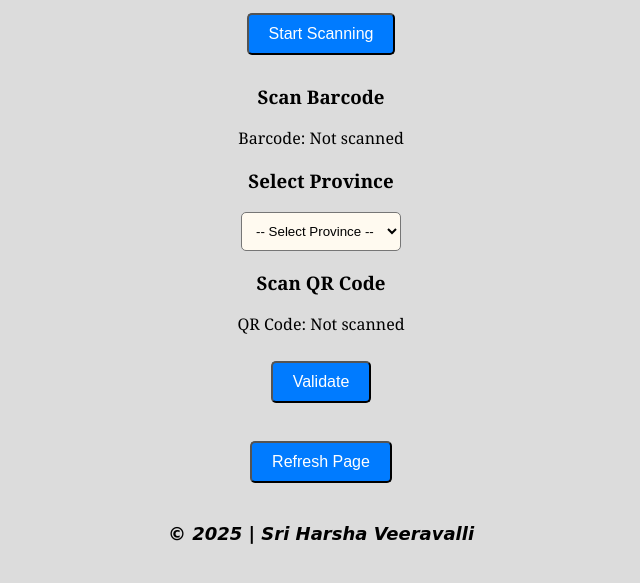
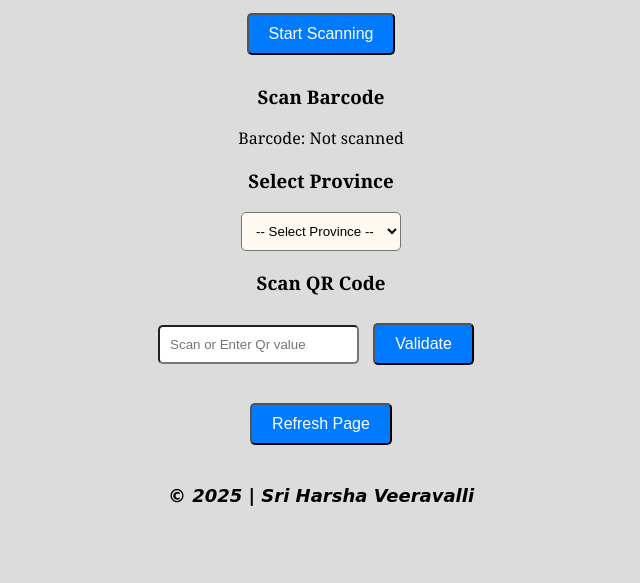
Before and after one commit to Hveeravalli16/Qr-Validator, a plain HTML site: page index.html in a window 1280 px wide. Shown: the part 315-898 px from the top of the page, without its empty margins (319-959 px from the left). Drawn offline with Linux system fonts and the light colour scheme.

Commit message:
added textbox to check value is entered

```diff
--- a/index.html
+++ b/index.html
@@ -38,7 +38,8 @@
     <!-- QR Code Scanner -->
     <h3>Scan QR Code</h3>
     <div id="qrScanner"></div>
-    <p id="qrCodeValue">QR Code: Not scanned</p>
+    <!--<p id="qrCodeValue">QR Code: Not scanned</p> -->
+    <input type="text" id="qrCodeValue" placeholder="Scan or Enter Qr value">
 
     <!-- Validate Match -->
     <button onclick="validateMatch()">Validate</button>
```
